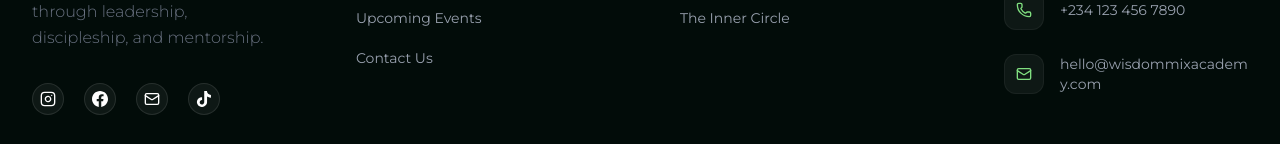
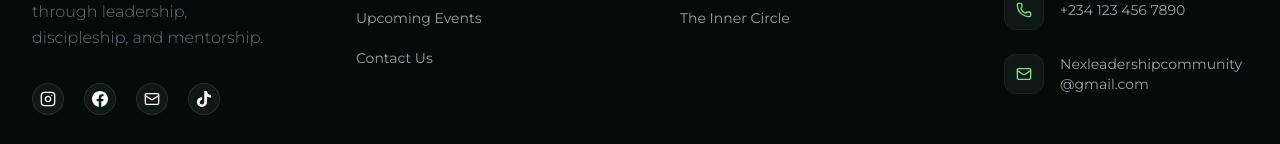
Before and after one commit to heropaulexy79/wisdommixinstitute, a Next.js app: page /mentorship in a window 1280 px wide. Shown: the part 3572-3716 px from the top of the page. Built offline with nearby package versions, Linux system fonts and the light colour scheme; no server answers.

Commit message:
few changes

```diff
--- a/src/app/contact/page.tsx
+++ b/src/app/contact/page.tsx
@@ -96,7 +96,7 @@ export default function ContactPage() {
                 </div>
                 <div>
                   <h3 className="text-lg font-bold text-gray-900 tracking-tight uppercase text-xs tracking-widest mb-1">Email Address</h3>
-                  <p className="text-gray-500 font-light">hello@wisdommixacademy.com</p>
+                  <p className="text-gray-500 font-light">Nexleadershipcommunity@gmail.com</p>
                 </div>
               </div>
             </div>
@@ -133,7 +133,7 @@ export default function ContactPage() {
                   onChange={handleChange}
                   required
                   className="w-full px-6 py-4 rounded-2xl border border-gray-100 focus:ring-2 focus:ring-primary-900 focus:border-primary-900 outline-none transition-all bg-gray-50/30 text-gray-900 font-medium placeholder:text-gray-300"
-                  placeholder="john@example.com"
+                  placeholder="Nexleadershipcommunity@gmail.com"
                 />
               </div>
 
--- a/src/components/Footer.tsx
+++ b/src/components/Footer.tsx
@@ -33,7 +33,7 @@ export default function Footer() {
                   <path d="M24 12.073c0-6.627-5.373-12-12-12s-12 5.373-12 12c0 5.99 4.388 10.954 10.125 11.854v-8.385H7.078v-3.47h3.047V9.43c0-3.007 1.792-4.669 4.533-4.669 1.312 0 2.686.235 2.686.235v2.953H15.83c-1.491 0-1.956.925-1.956 1.874v2.25h3.328l-.532 3.47h-2.796v8.385C19.612 23.027 24 18.062 24 12.073z"/>
                 </svg>
               </a>
-              <a href="mailto:hello@wisdommixacademy.com" aria-label="Email" className="w-8 h-8 rounded-full bg-white/5 border border-white/10 flex items-center justify-center hover:bg-primary-900 hover:border-primary-400 transition-colors">
+              <a href="mailto:Nexleadershipcommunity@gmail.com" aria-label="Email" className="w-8 h-8 rounded-full bg-white/5 border border-white/10 flex items-center justify-center hover:bg-primary-900 hover:border-primary-400 transition-colors">
                 <Mail className="w-4 h-4 text-white" />
               </a>
               <a href="#" aria-label="TikTok" className="w-8 h-8 rounded-full bg-white/5 border border-white/10 flex items-center justify-center hover:bg-primary-900 hover:border-primary-400 transition-colors">
@@ -105,7 +105,7 @@ export default function Footer() {
                 <div className="w-10 h-10 rounded-xl bg-white/5 flex items-center justify-center shrink-0 mr-4 border border-white/5 group-hover:bg-primary-900 transition-colors">
                   <Mail className="h-4 w-4 text-primary-300" />
                 </div>
-                <span className="text-sm group-hover:text-white transition-colors break-all">hello@wisdommixacademy.com</span>
+                <span className="text-sm group-hover:text-white transition-colors break-all">Nexleadershipcommunity@gmail.com</span>
               </li>
             </ul>
           </div>
--- a/src/components/MentorshipBookingSection.tsx
+++ b/src/components/MentorshipBookingSection.tsx
@@ -99,7 +99,7 @@ export default function MentorshipBookingSection() {
               <div className="space-y-4">
                 {[
                   { field: "name" as const, label: "Full Name", icon: <User className="w-3.5 h-3.5" />, type: "text", placeholder: "Joseph Adeniran" },
-                  { field: "email" as const, label: "Email Address", icon: <Mail className="w-3.5 h-3.5" />, type: "email", placeholder: "you@example.com" },
+                  { field: "email" as const, label: "Email Address", icon: <Mail className="w-3.5 h-3.5" />, type: "email", placeholder: "Nexleadershipcommunity@gmail.com" },
                   { field: "phone" as const, label: "Phone Number", icon: <Phone className="w-3.5 h-3.5" />, type: "tel", placeholder: "+234 800 000 0000" },
                 ].map(({ field, label, icon, type, placeholder }) => (
                   <div key={field} className="space-y-1.5">
```
